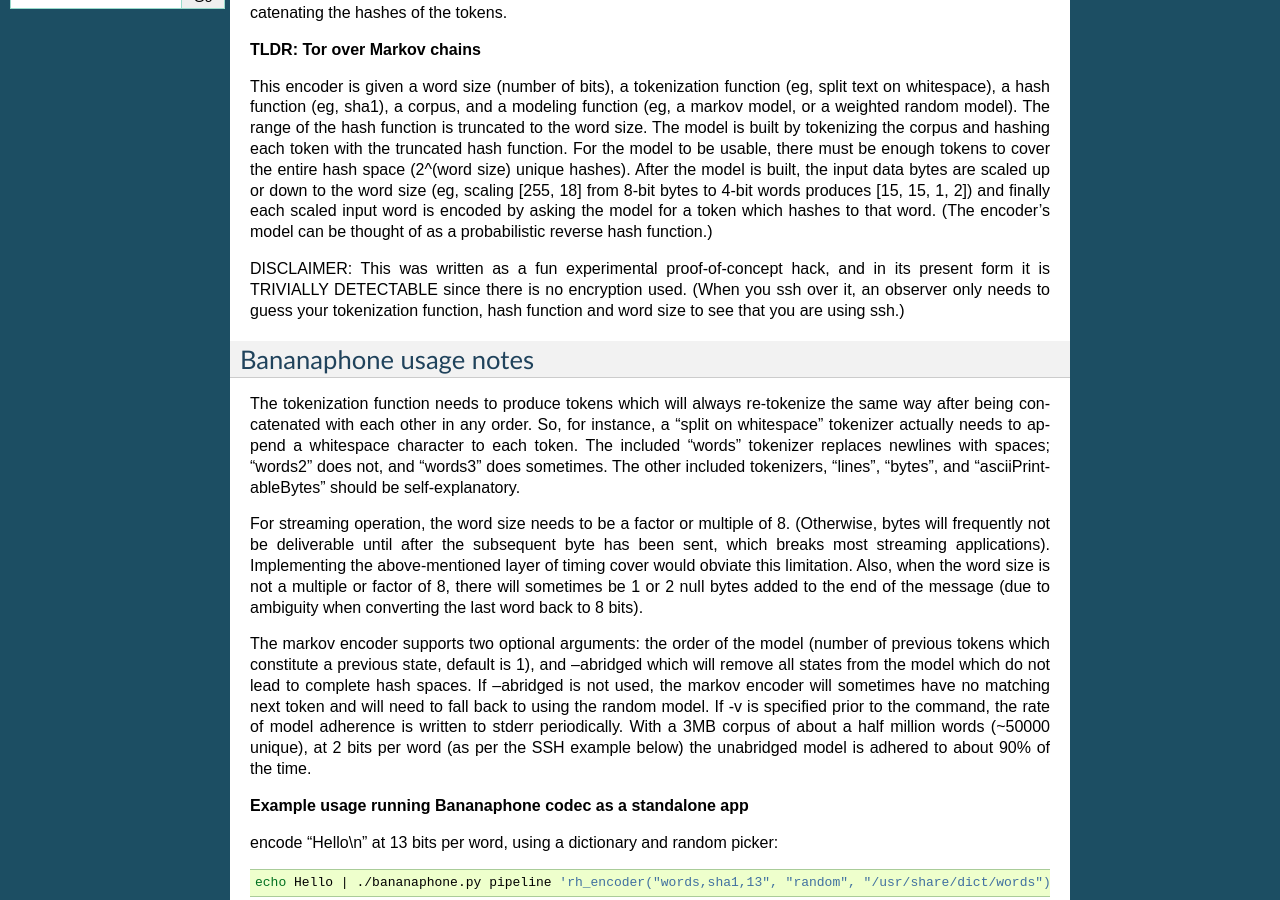
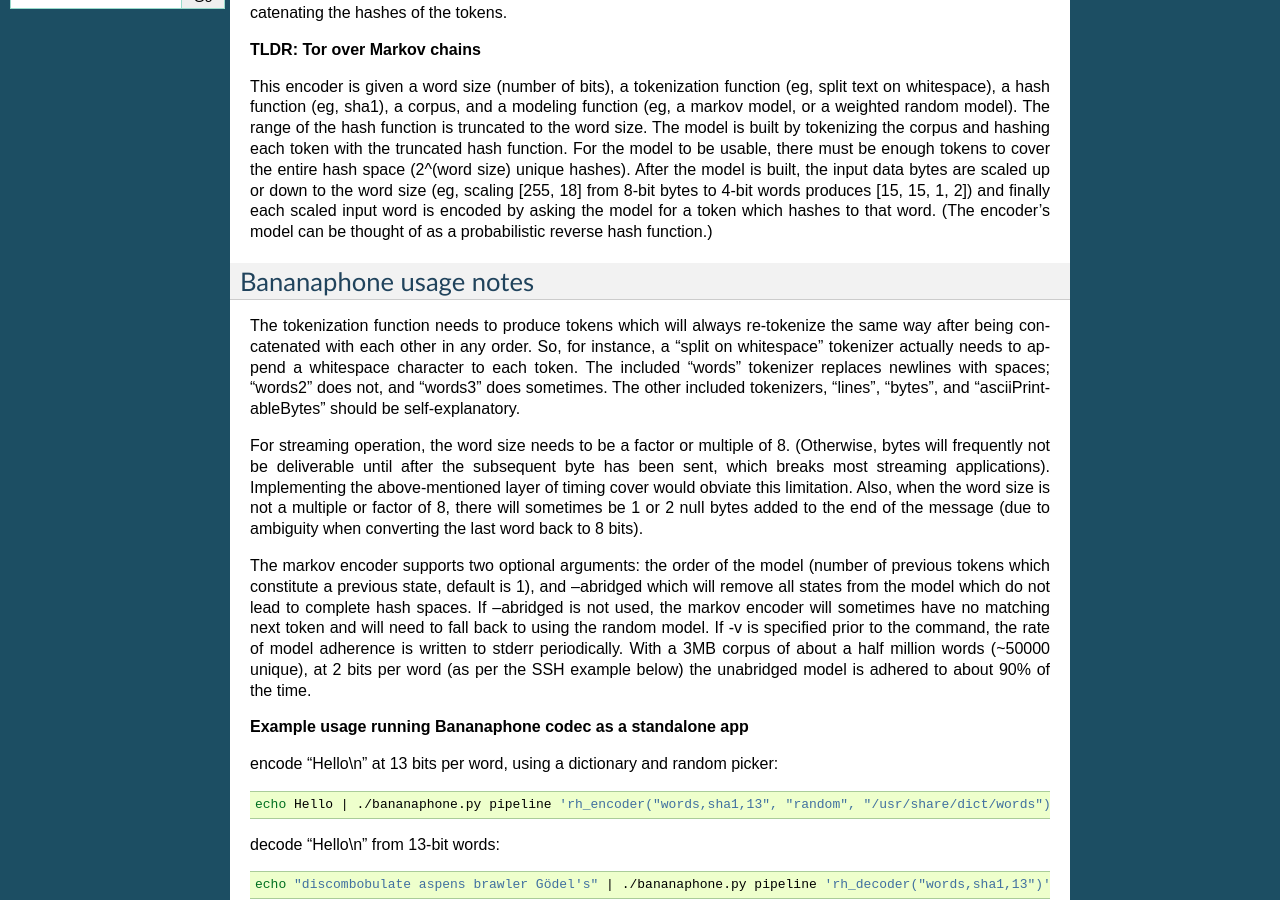
Before and after one commit to david415/bananaphone_docs, a Sphinx documentation site: the page built from source/index.rst, in a window 1280 px wide and 900 px high, scrolled down 402 px. Built offline with Sphinx 7.4.7, drawn with Linux system fonts in a browser that asks for light colours.

Commit message:
Remove disclaimer because that info will go in the threat model section

```diff
--- a/source/index.rst
+++ b/source/index.rst
@@ -36,12 +36,6 @@ are scaled up or down to the word size (eg, scaling [255, 18] from 8-bit bytes
 to 4-bit words produces [15, 15, 1, 2]) and finally each scaled input word is
 encoded by asking the model for a token which hashes to that word. (The
 encoder's model can be thought of as a probabilistic reverse hash function.)
-
-DISCLAIMER: This was written as a fun experimental proof-of-concept hack, and
-in its present form it is TRIVIALLY DETECTABLE since there is no encryption
-used. (When you ssh over it, an observer only needs to guess your tokenization
-function, hash function and word size to see that you are using ssh.)
-
 
 
 Bananaphone usage notes
```
